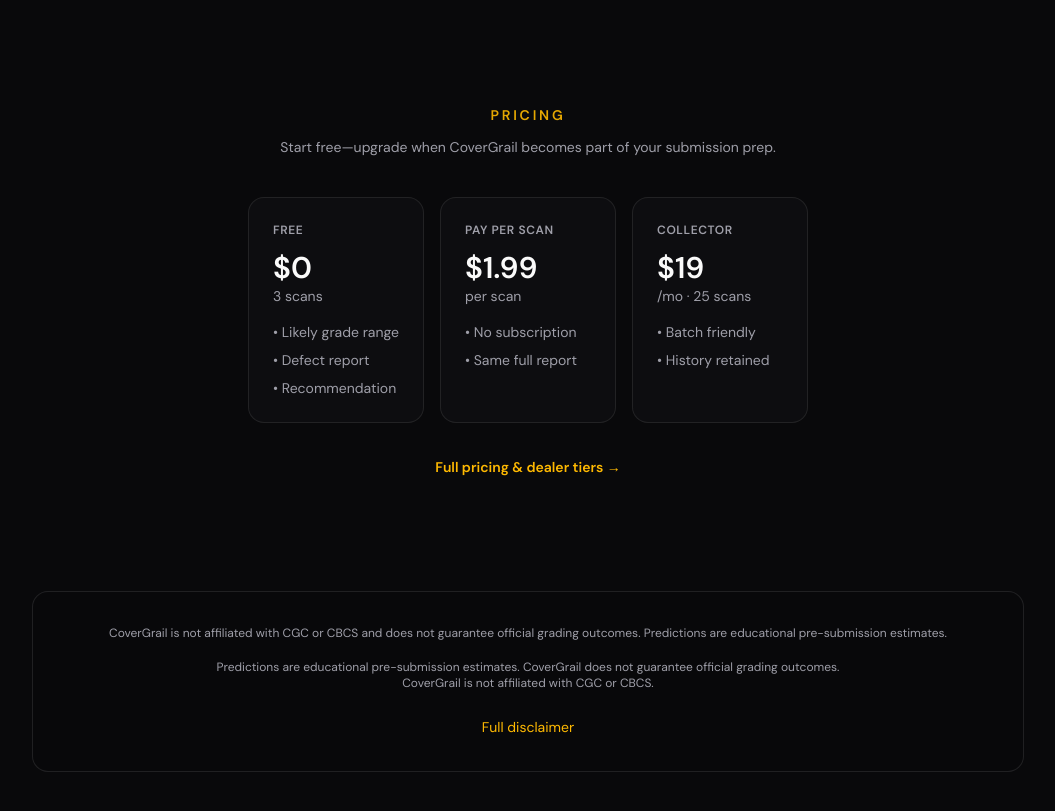
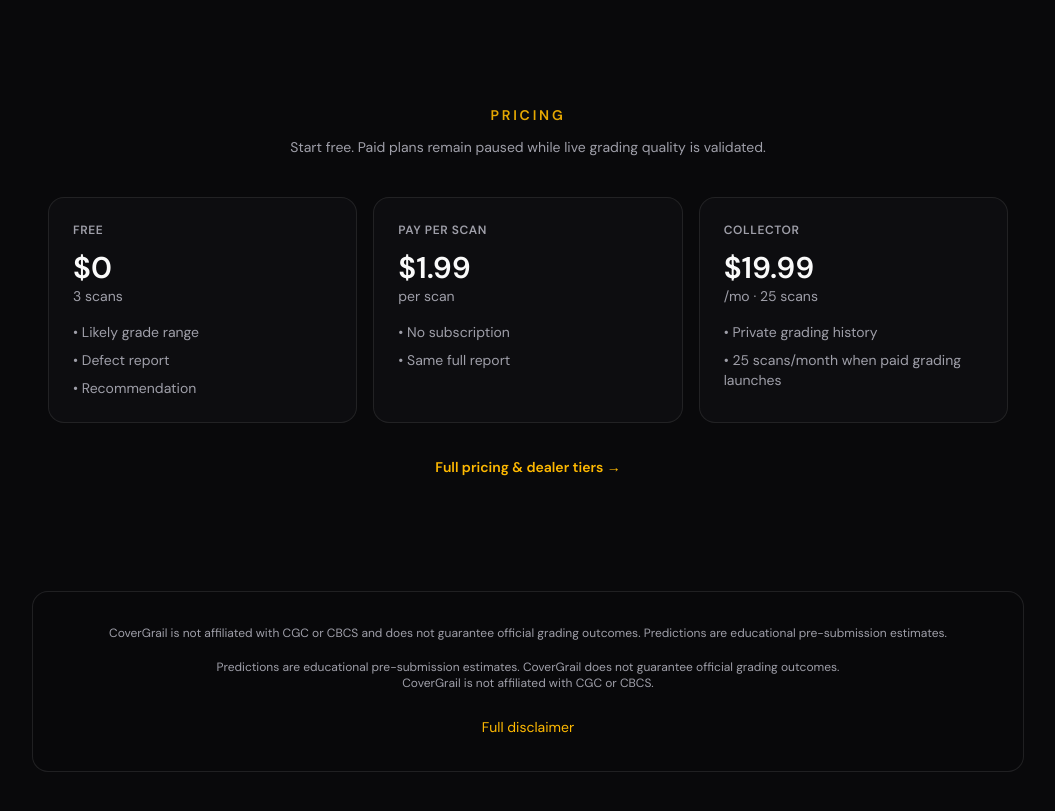
Before and after one commit to BTheCoderr/CoverGrail, a Next.js app: page / in a window 1280 px wide. Shown: the part 2500-3311 px from the top of the page, without its empty margins (112-1167 px from the left). Built offline with nearby package versions, Linux system fonts and the light colour scheme; no server answers.

Commit message:
Align public pricing with validation state [skip netlify]

```diff
--- a/src/components/landing/PricingPreview.tsx
+++ b/src/components/landing/PricingPreview.tsx
@@ -15,9 +15,9 @@
   },
   {
     name: "Collector",
-    price: "$19",
+    price: "$19.99",
     detail: "/mo · 25 scans",
-    bullets: ["Batch friendly", "History retained"],
+    bullets: ["Private grading history", "25 scans/month when paid grading launches"],
   },
 ];
 
@@ -28,7 +28,7 @@
         Pricing
       </h2>
       <p className="mx-auto mt-3 max-w-xl text-center text-sm text-zinc-400">
-        Start free—upgrade when CoverGrail becomes part of your submission prep.
+        Start free. Paid plans remain paused while live grading quality is validated.
       </p>
       <div className="mt-10 grid gap-4 md:grid-cols-3">
         {TIERS.map((t) => (
```
